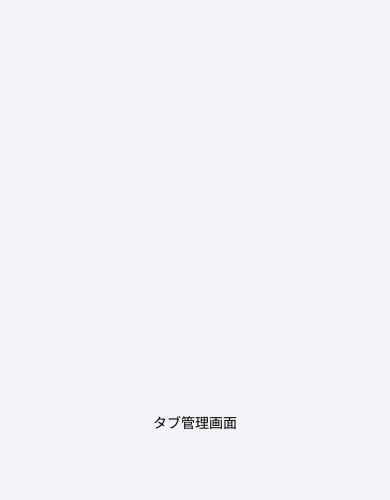
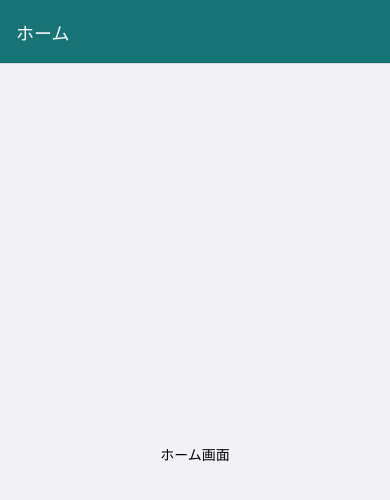
Before and after one commit to sakes9/react-native-todo-list, a React Native app: screen /Home in a window 390 px wide. Shown: the top 500 px of the page. Built offline with nearby package versions, Linux system fonts and the light colour scheme.

Commit message:
【アプリ】画面作成　ナビゲーション設定を行う

```diff
--- a/App.js
+++ b/App.js
@@ -2,7 +2,8 @@ import { StatusBar } from 'expo-status-bar';
 import { StyleSheet, Text, View } from 'react-native';
 import HomeScreen from './src/screens/HomeScreen';
 import TabScreen from './src/screens/TabScreen';
+import RootNavigation from './src/navigations/RootNavigation';
 
 export default function App() {
-  return <TabScreen></TabScreen>;
+  return <RootNavigation></RootNavigation>;
 }
--- /dev/null
+++ b/src/navigations/RootNavigation.js
@@ -0,0 +1,11 @@
+import * as React from 'react';
+import { NavigationContainer } from '@react-navigation/native';
+import HomeStack from './stack/HomeStack';
+
+export default function RootNavigation() {
+  return (
+    <NavigationContainer>
+      <HomeStack></HomeStack>
+    </NavigationContainer>
+  );
+}
--- /dev/null
+++ b/src/navigations/stack/HomeStack.js
@@ -0,0 +1,14 @@
+import { createStackNavigator } from '@react-navigation/stack';
+import HomeScreen from '../../screens/HomeScreen';
+import TabScreen from '../../screens/TabScreen';
+
+const Stack = createStackNavigator();
+
+export default function HomeStack() {
+  return (
+    <Stack.Navigator screenOptions={{ headerTintColor: 'white', headerStyle: { backgroundColor: '#167476' } }}>
+      <Stack.Screen name="Home" component={HomeScreen} options={{ headerTitle: 'ホーム' }} />
+      <Stack.Screen name="Tab" component={TabScreen} options={{ headerTitle: 'タブ管理' }} />
+    </Stack.Navigator>
+  );
+}
```
